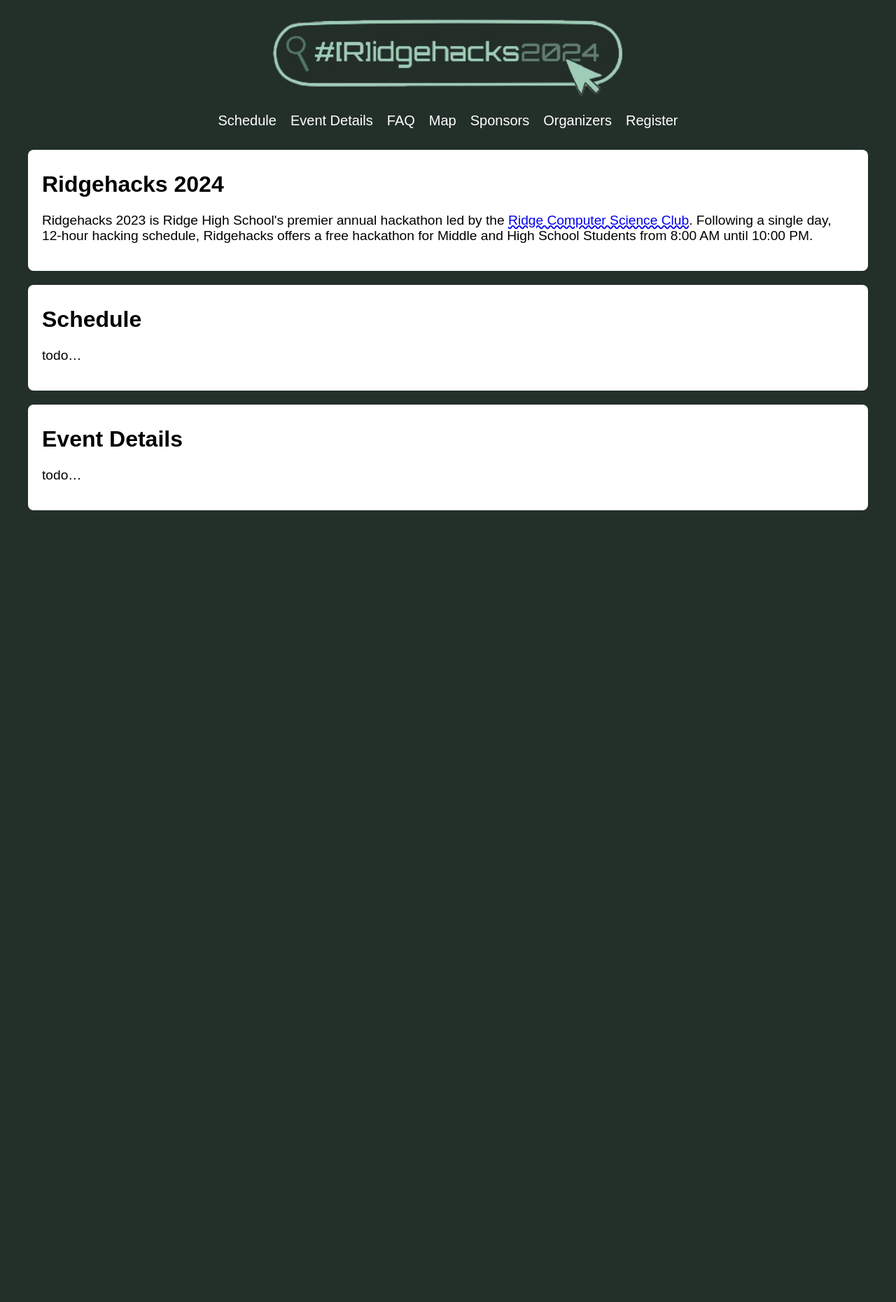
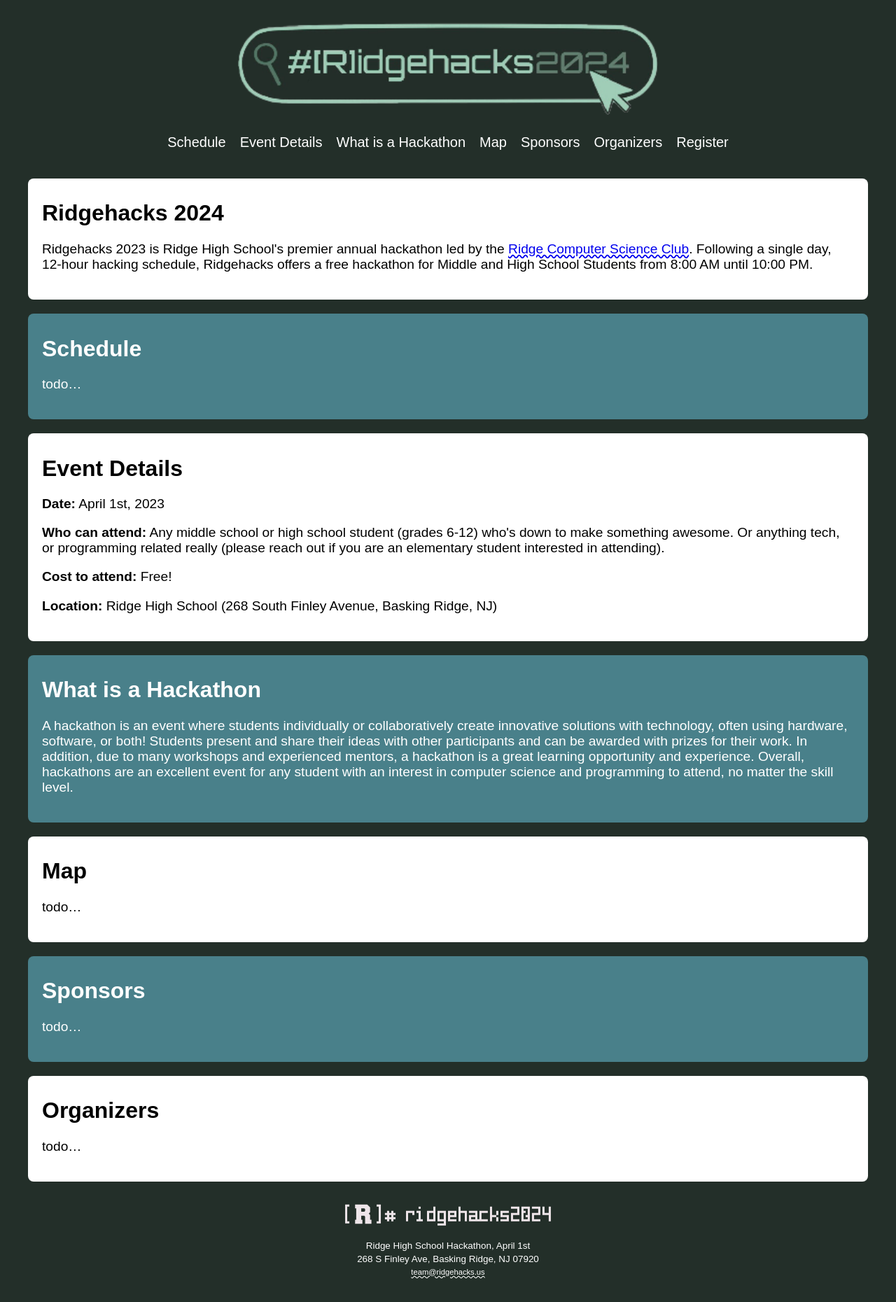
Before and after one commit to connorslade/ridgehacks2025, a Svelte app: page / in a window 1280 px wide. Shown: the whole page at 70% size. Before the commit the page ends 800 px from the top, so only its background shows below. Built offline with nearby package versions, Linux system fonts and the light colour scheme.

Commit message:
More design progress

```diff
--- a/src/App.svelte
+++ b/src/App.svelte
@@ -1,69 +1,110 @@
 <script type="ts">
   import logo from "./assets/logo.png";
+  import footerLogo from "./assets/ridgehacks.svg";
+
+  import InnerLink from "./lib/InnerLink.svelte";
+  import Section from "./lib/Section.svelte";
+  import ListItem from "./lib/ListItem.svelte";
+  import Link from "./lib/Link.svelte";
 </script>
 
 <main>
   <img src={logo} alt="Ridgehacks 2024 logo" class="logo" />
 
   <div class="navbar">
-    <a href="/">Schedule</a>
-    <a href="/">Event Details</a>
-    <a href="/">FAQ</a>
-    <a href="/">Map</a>
-    <a href="/">Sponsors</a>
-    <a href="/">Organizers</a>
+    <InnerLink href="#schedule">Schedule</InnerLink>
+    <InnerLink href="#event-details">Event Details</InnerLink>
+    <InnerLink href="#what-is-a-hackathon">What is a Hackathon</InnerLink>
+    <InnerLink href="#map">Map</InnerLink>
+    <InnerLink href="#sponsors">Sponsors</InnerLink>
+    <InnerLink href="#organizers">Organizers</InnerLink>
     <a href="/">Register</a>
   </div>
 
   <div class="sections">
-    <div class="section">
-      <h1>Ridgehacks 2024</h1>
-      <!-- TODO: This was just copied from 2023 ridgehacks -->
+    <Section title="Ridgehacks 2024">
       <p>
         Ridgehacks 2023 is Ridge High School's premier annual hackathon led by
-        the <a href="ridgecompsci.club">Ridge Computer Science Club</a>.
-        Following a single day, 12-hour hacking schedule, Ridgehacks offers a
+        the <Link href="https://ridgecompsci.club"
+          >Ridge Computer Science Club</Link
+        >. Following a single day, 12-hour hacking schedule, Ridgehacks offers a
         free hackathon for Middle and High School Students from 8:00 AM until
         10:00 PM.
       </p>
-    </div>
+    </Section>
 
-    <div class="section">
-      <h1>Schedule</h1>
+    <Section title="Schedule">
+      <p>todo&hellip;</p>
+    </Section>
 
+    <Section title="Event Details">
+      <ListItem title="Date">April 1st, 2023</ListItem>
+      <ListItem title="Who can attend">
+        Any middle school or high school student (grades 6-12) who's down to
+        make something awesome. Or anything tech, or programming related really
+        (please reach out if you are an elementary student interested in
+        attending).
+      </ListItem>
+      <ListItem title="Cost to attend">Free!</ListItem>
+      <ListItem title="Location">
+        Ridge High School (268 South Finley Avenue, Basking Ridge, NJ)
+      </ListItem>
+    </Section>
+
+    <Section title="What is a Hackathon">
+      <p>
+        A hackathon is an event where students individually or collaboratively
+        create innovative solutions with technology, often using hardware,
+        software, or both! Students present and share their ideas with other
+        participants and can be awarded with prizes for their work. In addition,
+        due to many workshops and experienced mentors, a hackathon is a great
+        learning opportunity and experience. Overall, hackathons are an
+        excellent event for any student with an interest in computer science and
+        programming to attend, no matter the skill level.
+      </p>
+    </Section>
+
+    <Section title="Map">
       <p>todo&hellip;</p>
-    </div>
+    </Section>
 
-    <div class="section">
-      <h1>Event Details</h1>
+    <Section title="Sponsors">
+      <p>todo&hellip;</p>
+    </Section>
 
+    <Section title="Organizers">
       <p>todo&hellip;</p>
-    </div>
+    </Section>
+  </div>
+
+  <div class="footer">
+    <img src={footerLogo} class="logo" alt="Ridgehacks 2024" />
+
+    <p>Ridge High School Hackathon, April 1st</p>
+    <p>268 S Finley Ave, Basking Ridge, NJ 07920</p>
+    <a href="mailto:team@ridgehacks.us">team@ridgehacks.us</a>
   </div>
 </main>
 
 <style lang="scss">
-  main {
-    background-color: var(--background-color);
-    font-family: sans-serif;
-  }
-
   .logo {
     position: relative;
     left: 50%;
     transform: translateX(-50%);
-    width: 500px;
+    max-width: 600px;
+    width: 75vw;
     margin-bottom: -20px;
   }
 
   .navbar {
     display: flex;
+    flex-wrap: wrap;
     justify-content: center;
     gap: 20px;
     margin-top: 20px;
     margin-bottom: 30px;
 
-    & a {
+    & :global(a) {
       text-decoration: none;
       color: #fff;
       font-size: 20px;
@@ -72,18 +113,33 @@
 
   .sections {
     margin: 0;
+    padding: 10px;
     max-width: 1200px;
 
     position: relative;
     left: 50%;
     transform: translateX(-50%);
+  }
 
-    & .section {
-      border-radius: 8px;
-      background-color: var(--foreground-color);
-      padding: 20px;
-      padding-top: 10px;
-      margin-bottom: 20px;
+  .footer {
+    width: 300px;
+    position: relative;
+    left: 50%;
+    transform: translateX(-50%);
+
+    font-size: 0.7em;
+    margin-bottom: 40px;
+    line-height: 0.5em;
+    text-align: center;
+
+    & a,
+    & p {
+      color: #fff;
+    }
+
+    & .logo {
+      width: 300px;
+      margin-bottom: 10px;
     }
   }
 </style>
--- /dev/null
+++ b/src/lib/InnerLink.svelte
@@ -0,0 +1,16 @@
+<script lang="ts">
+  export let href: string;
+
+  function handleClick(event: MouseEvent) {
+    event.preventDefault();
+
+    let target = event.target as HTMLAnchorElement;
+    let anchorId = new URL(target.href).hash.slice(1);
+    let anchor = document.getElementById(anchorId);
+    if (anchor) anchor.scrollIntoView({ behavior: "smooth" });
+  }
+</script>
+
+<a {href} on:click={handleClick}>
+  <slot />
+</a>
--- /dev/null
+++ b/src/lib/Link.svelte
@@ -0,0 +1,19 @@
+<script lang="ts">
+  enum OpenIn {
+    NewTab = "_blank",
+    SameTab = "_self",
+  }
+
+  export let href: string;
+  export let openIn: OpenIn = OpenIn.NewTab;
+</script>
+
+{#if openIn === OpenIn.NewTab}
+  <a {href} target="_blank" rel="noopener noreferrer">
+    <slot />
+  </a>
+{:else}
+  <a {href}>
+    <slot />
+  </a>
+{/if}
--- /dev/null
+++ b/src/lib/ListItem.svelte
@@ -0,0 +1,8 @@
+<script lang="ts">
+  export let title: string;
+</script>
+
+<p>
+  <strong>{title}:</strong>
+  <slot />
+</p>
--- /dev/null
+++ b/src/lib/Section.svelte
@@ -0,0 +1,24 @@
+<script lang="ts">
+  export let title: string;
+  let id = title.toLowerCase().replace(/\s/g, "-");
+</script>
+
+<main {id}>
+  <h1>{title}</h1>
+  <slot />
+</main>
+
+<style>
+  main {
+    border-radius: 8px;
+    background-color: var(--foreground-color);
+    padding: 20px;
+    padding-top: 10px;
+    margin-bottom: 20px;
+
+    &:nth-child(even) {
+      background-color: #49808a;
+      color: #fff;
+    }
+  }
+</style>
```
Also changed, not shown: src/assets/ridgehacks.svg (added).
